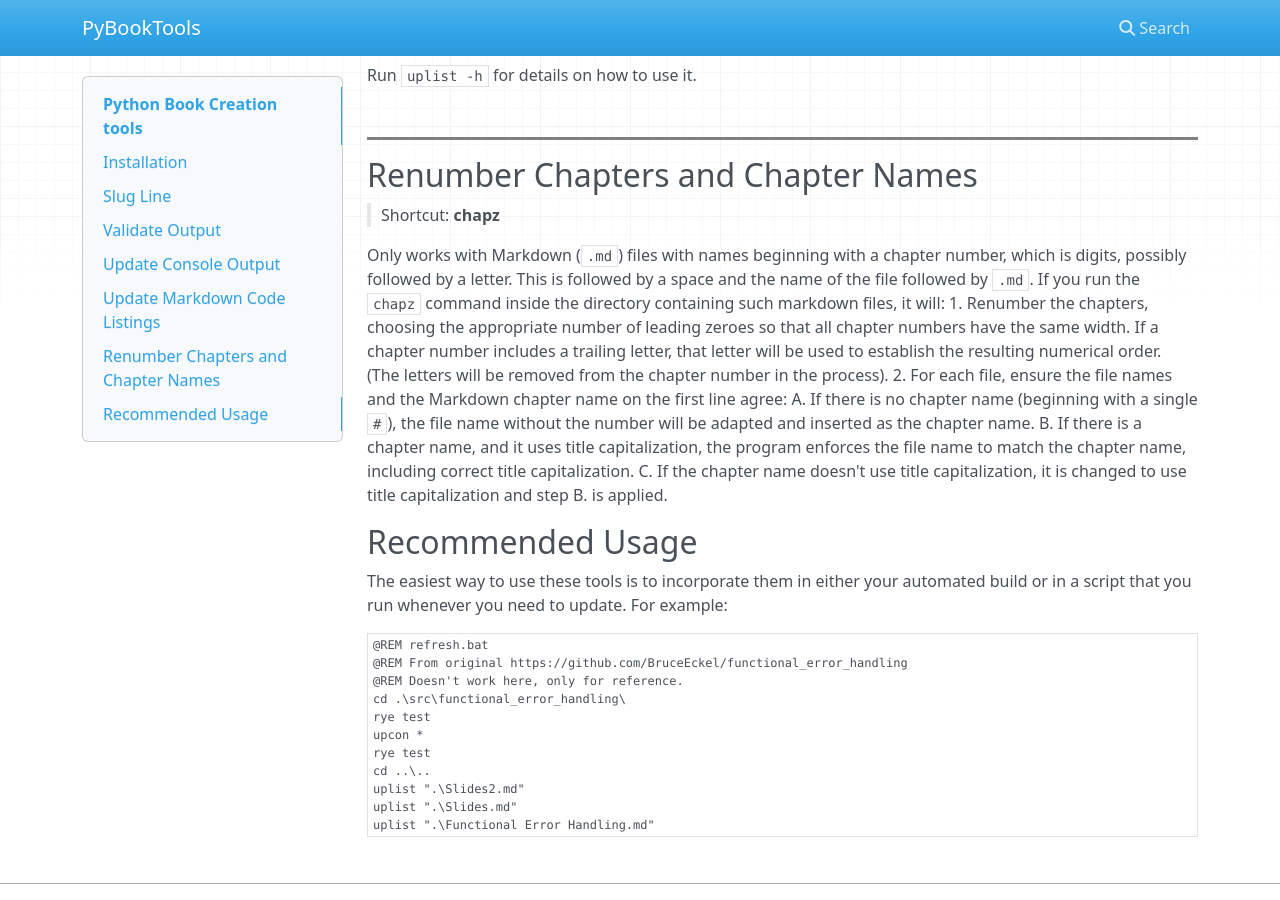
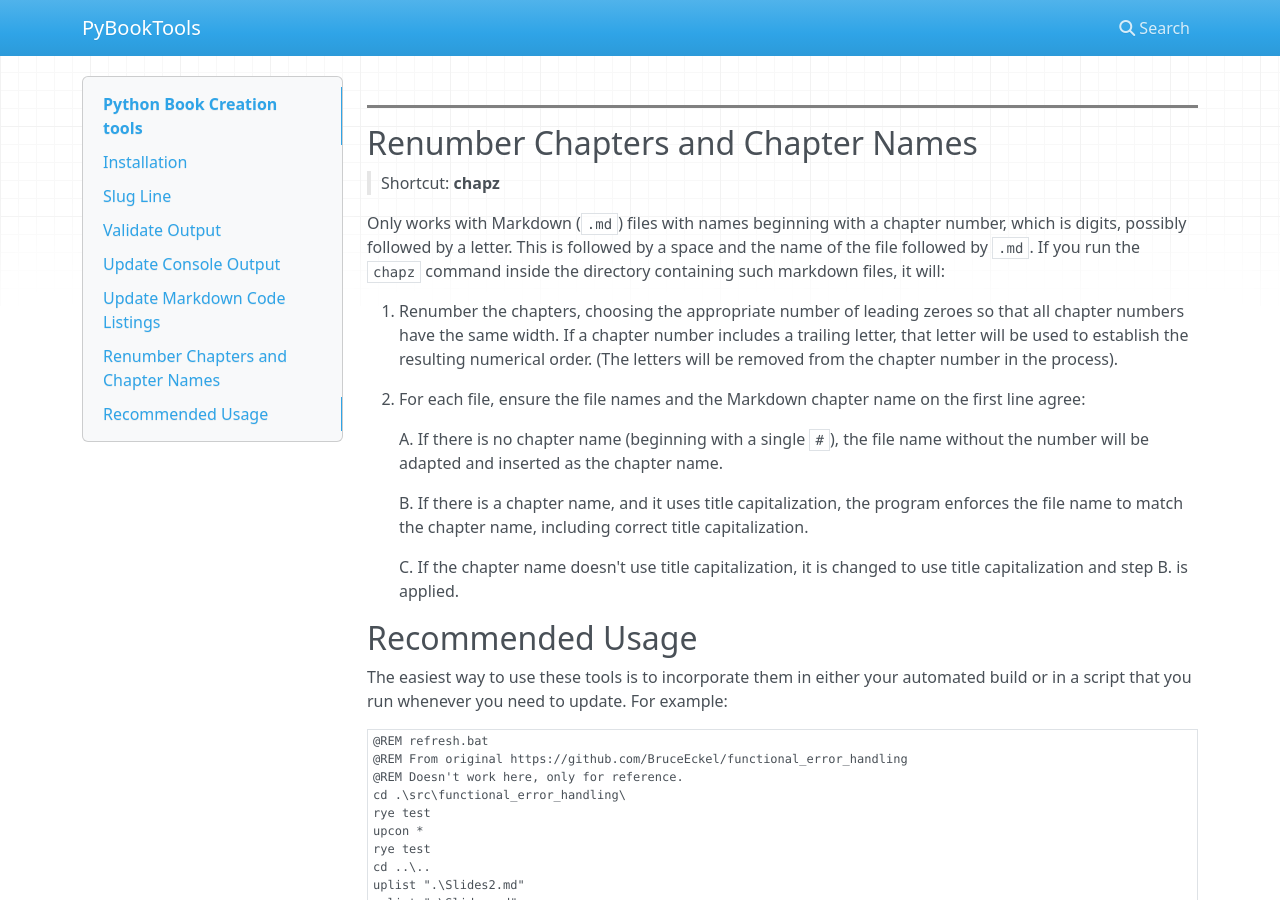
Before and after one commit to BruceEckel/pybooktools, an MkDocs documentation site: the page built from docs/index.md, in a window 1280 px wide and 900 px high, scrolled down 2252 px. Built offline with MkDocs 1.6.1, drawn with Linux system fonts in a browser that asks for light colours; nearby versions of some CDN libraries; part of the change alters nothing that is shown; some of the changed text lies outside the part shown.

```diff
--- a/docs/index.md
+++ b/docs/index.md
@@ -3,10 +3,6 @@
 Tools I use for writing Python books.
 
 ##### [Repository](https://github.com/BruceEckel/pybooktools)
-
-**NOTE:** This repository is under development so
-everything might not be working as described here.
-
 
 <hr style="height:3px;border-width:0;color:gray;background-color:gray; margin-top:50px;">
 
@@ -131,12 +127,17 @@ Run `uplist -h` for details on how to use it.
 Only works with Markdown (`.md`) files with names beginning with a chapter number, which is digits, possibly followed by a letter.
 This is followed by a space and the name of the file followed by `.md`.
 If you run the `chapz` command inside the directory containing such markdown files, it will:
-1.  Renumber the chapters, choosing the appropriate number of leading zeroes so that all chapter numbers have the same width.
+
+1. Renumber the chapters, choosing the appropriate number of leading zeroes so that all chapter numbers have the same width.
     If a chapter number includes a trailing letter, that letter will be used to establish the resulting numerical order.
     (The letters will be removed from the chapter number in the process).
+
 2.  For each file, ensure the file names and the Markdown chapter name on the first line agree:
+
     A. If there is no chapter name (beginning with a single `#`), the file name without the number will be adapted and inserted as the chapter name.
+
     B. If there is a chapter name, and it uses title capitalization, the program enforces the file name to match the chapter name, including correct title capitalization.
+
     C. If the chapter name doesn't use title capitalization, it is changed to use title capitalization and step B. is applied.
 
 ## Recommended Usage
```
